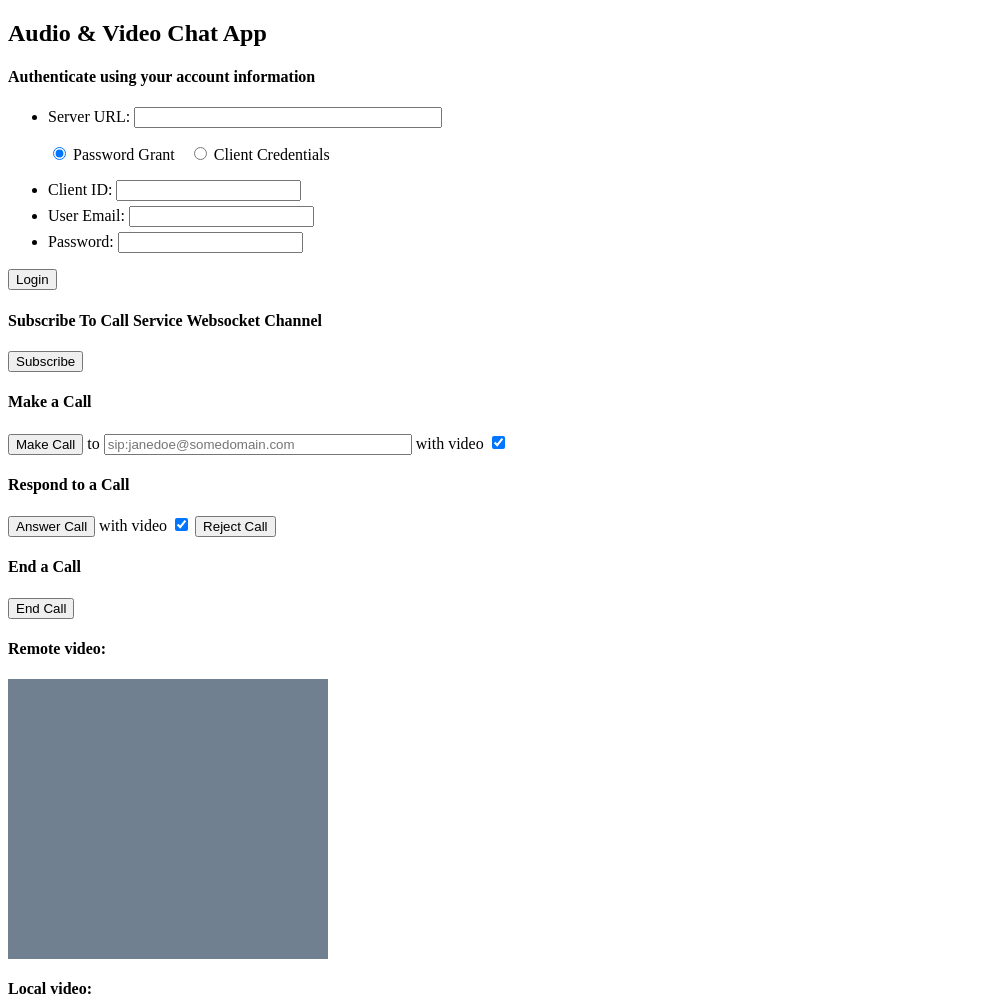
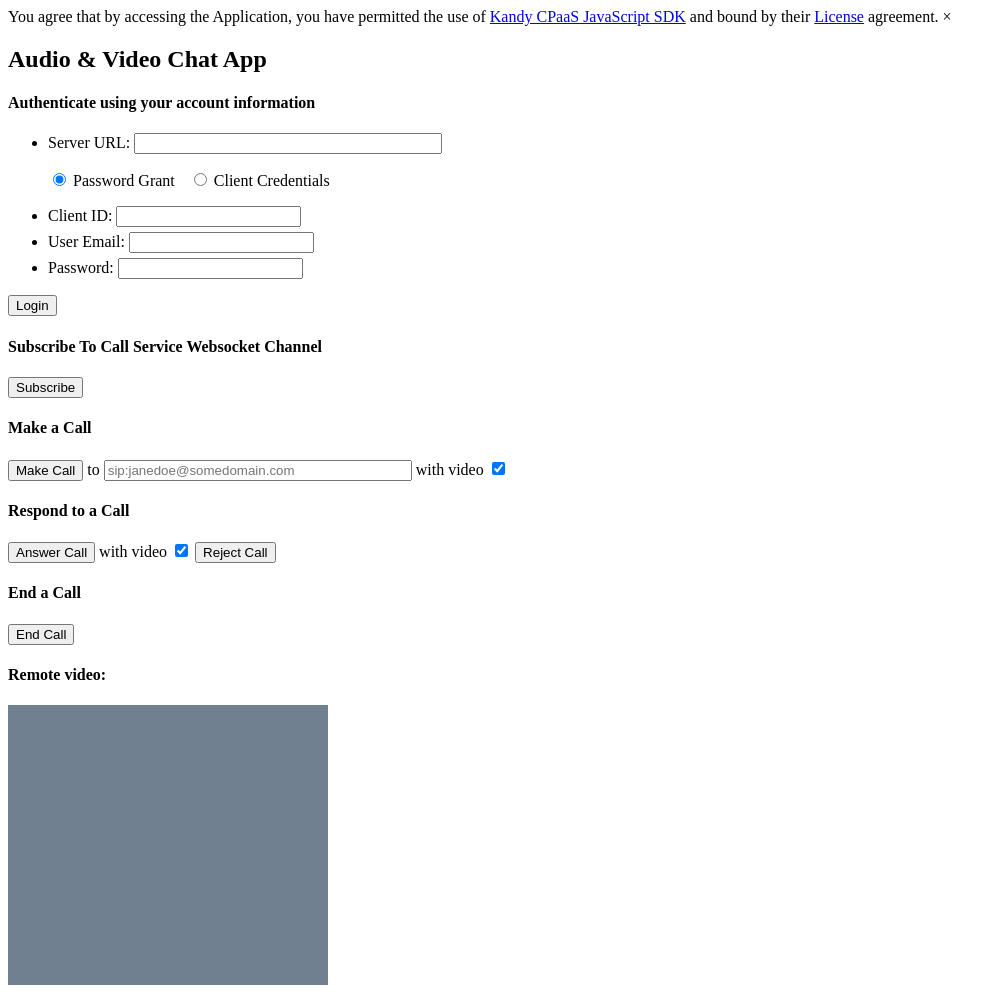
Before and after one commit to hclsampleapps/kandy-cpaas2-sample-audio-video, a plain HTML site: page app/index.html in a window 1280 px wide. Shown: the top 1001 px of the page, without its empty margins (0-1005 px from the left). Drawn offline with Linux system fonts and the light colour scheme.

Commit message:
Updated index.html
latest cpaas sdk script tag and statur bar

```diff
--- a/app/index.html
+++ b/app/index.html
@@ -7,7 +7,11 @@
 </head>
 
 <body>
-    <div>
+    <div class="notification">
+        <span class="message">You agree that by accessing the Application, you have permitted the use of <a href="https://github.com/Kandy-IO/kandy-cpaas-js-sdk" title="Kandy CPaaS JavaScript SDK">Kandy CPaaS JavaScript SDK</a> and bound by their <a href="https://github.com/Kandy-IO/kandy-cpaas-js-sdk/blob/master/LICENSE.md" title="License">License</a> agreement.</span>
+        <span class="close">&times;</span>
+    </div>
+    <div class="matter">
         <h2>Audio &amp; Video Chat App</h2>
         <div>
             <h4>Authenticate using your account information</h4>
@@ -110,7 +114,7 @@
             <h4>Terminal</h4>
             <div id="terminal"></div>
         </div>
-        <script src="js/kandy.js"></script>
+        <script src="https://unpkg.com/@kandy-io/cpaas-sdk@4.17.0/dist/kandy.js" crossorigin="anonymous"></script>
         <script src="js/utility.js"></script>
         <script src="js/app.js"></script>
 </body>
```
